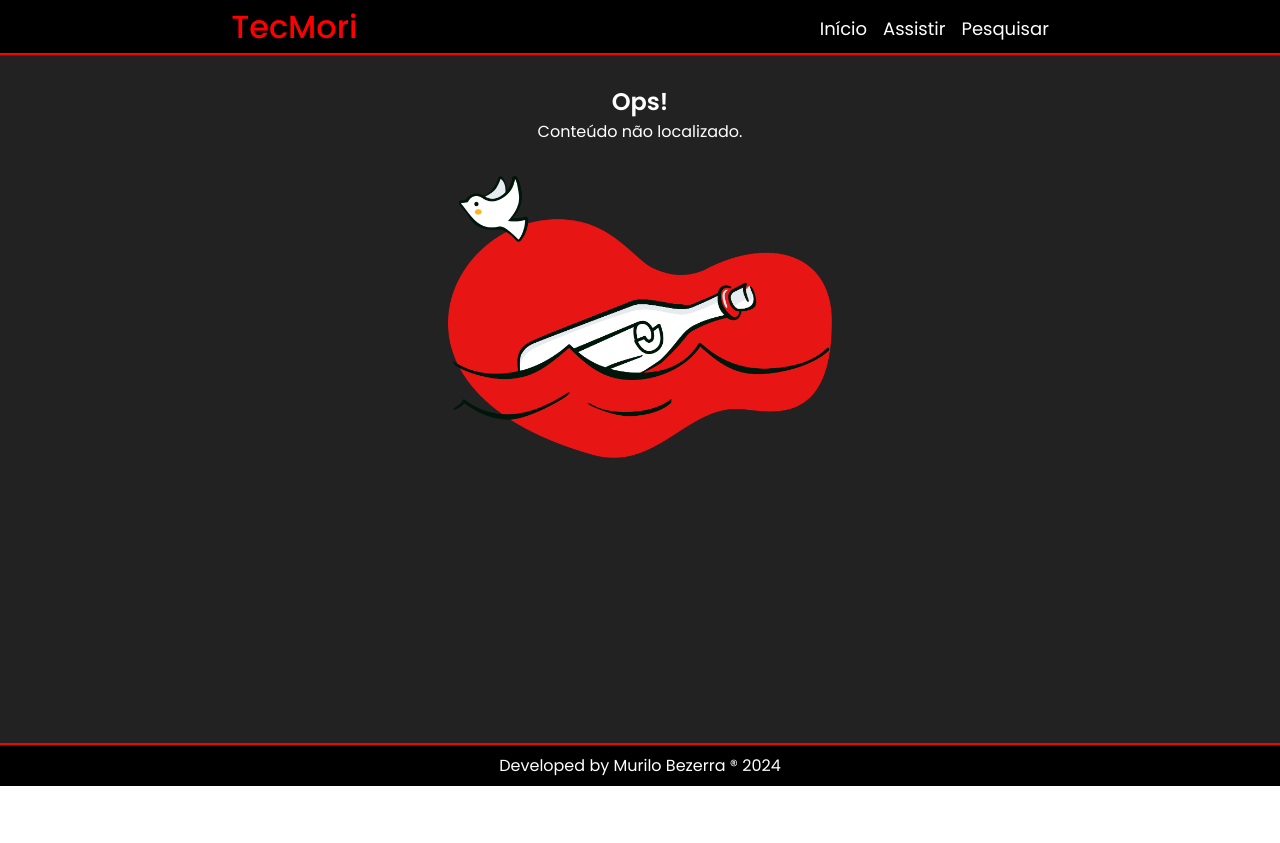
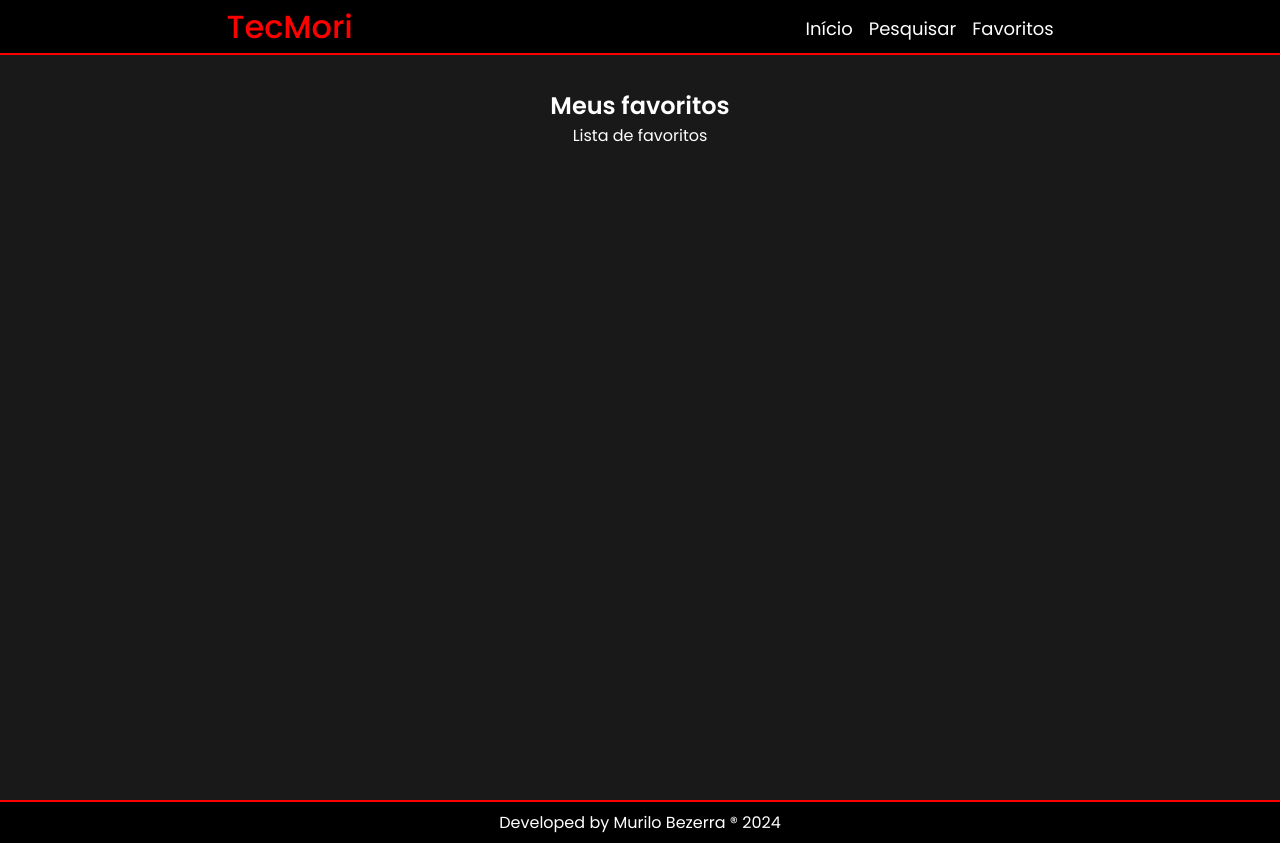
Before and after one commit to murilobezs/aula_react, a React (Create React App) app: page /favorites in a window 1280 px wide. Before the commit the page ends 800 px from the top, so only its background shows below. Built offline with nearby package versions, Linux system fonts and the light colour scheme.

Commit message:
Aula 16 | 29.08 | metade

```diff
--- a/src/components/Card/index.js
+++ b/src/components/Card/index.js
@@ -8,6 +8,9 @@ function Card({id}){
                 <img src={`https://i.ytimg.com/vi/${id}/mqdefault.jpg?sqp=-oaymwEcCNAFEJQDSFXyq4qpAw4IARUAAIhCGAFwAcABBg==&rs=AOn4CLAoC3wYEdfT44Nt98Ri6BajhUMVhQ`}
                 alt="Capa"/>
             </Link>
+            <figure>
+
+            </figure>
         </section>
     );
 }
--- a/src/components/Header/index.js
+++ b/src/components/Header/index.js
@@ -10,8 +10,8 @@ function Header(){
 
             <nav>
                 <Link to="/">Início</Link>
-                <Link to="/Watch">Assistir</Link>
                 <Link to="/search">Pesquisar</Link>
+                <Link to="/favorites">Favoritos</Link>
             </nav>
         </header>
     );
--- /dev/null
+++ b/src/pages/Favorites/Favorites.module.css
@@ -0,0 +1,3 @@
+.favorites{
+    padding-top: 88px;
+}
--- /dev/null
+++ b/src/pages/Favorites/index.js
@@ -0,0 +1,21 @@
+import Container from "../../components/Container";
+import Footer from "../../components/Footer";
+import Header from "../../components/Header";
+import styles from "./Favorites.module.css";
+
+function Favorites () {
+    return(
+        <>
+        <Header/>
+        <Container>
+            <section className={styles.favorites}>
+            <h2>Meus favoritos</h2>
+                Lista de favoritos
+            </section>
+        </Container>
+        <Footer/>
+        </>
+    );
+}
+
+export default Favorites;
--- a/src/routes.js
+++ b/src/routes.js
@@ -3,15 +3,17 @@ import Home from "./pages/Home";
 import Watch from "./pages/Watch";
 import PageNotFound from "./pages/PageNotFound";
 import Search from "./pages/Search";
+import Favorites from "./pages/Favorites";
 
 function AppRoutes (){
     return (
         <BrowserRouter>
             <Routes>
                 <Route path="/" element={<Home/>}></Route>
-                <Route path="/watch/:id" element={<Watch/>}></Route>
+                <Route path="/watch/:id" element={<Watch />} ></Route>
                 <Route path="*" element={<PageNotFound/>}></Route>
                 <Route path="/search" element={<Search />} ></Route>
+                <Route path="/favorites" element={<Favorites />} ></Route>
             </Routes>
         </BrowserRouter>
     );
```
